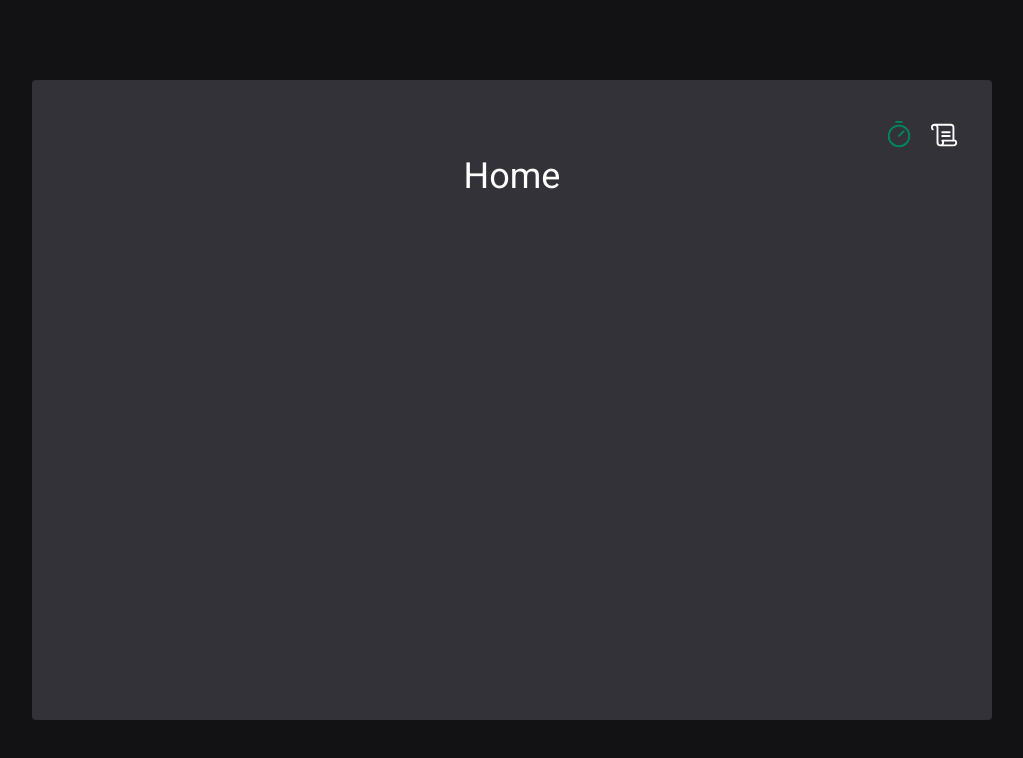
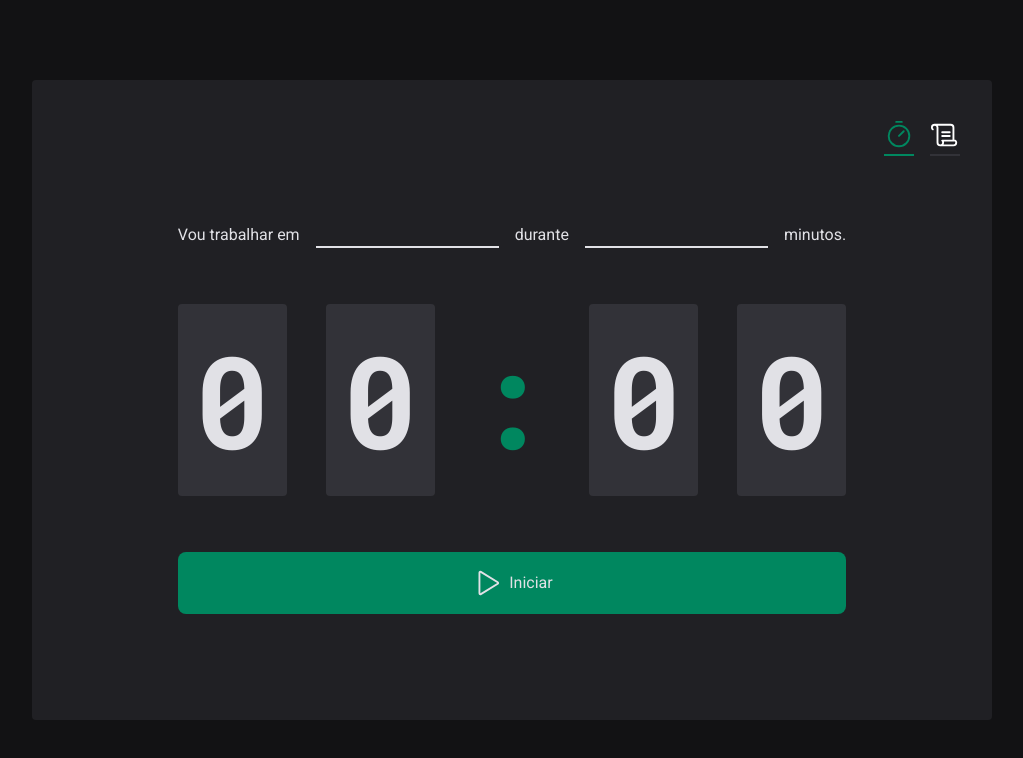
Before and after one commit to CarlosLonghi/Pomodoro, a React (Vite) app: page / in a window 1280 px wide. Shown: the top 758 px of the page, without its empty margins (128-1151 px from the left). Built offline with nearby package versions, Linux system fonts and the light colour scheme.

Commit message:
feat: create Home page

```diff
--- a/src/components/Header.tsx
+++ b/src/components/Header.tsx
@@ -1,23 +1,18 @@
 import { Timer, Scroll } from '@phosphor-icons/react'
 import { NavLink } from 'react-router-dom'
+
+const navLinkStyle =
+  'text-white border-b-2 pb-1 border-b-gray-500 hover:border-b-green-500 transition duration-200 ease-in-out outline-none focus:text-green-400'
 
 export function Header() {
   return (
     <header className="flex justify-end">
       <nav className="flex items-center gap-4">
-        <NavLink
-          title="Tempo"
-          to="/"
-          className="text-white border-b-2 pb-1 border-b-gray-500 hover:border-b-green-500 transition ease-in-out"
-        >
+        <NavLink title="Tempo" to="/" className={navLinkStyle}>
           <Timer size={30} />
         </NavLink>
 
-        <NavLink
-          title="Histórico"
-          to="history"
-          className="text-white border-b-2 pb-1 border-b-gray-500 hover:border-b-green-500 transition ease-in-out"
-        >
+        <NavLink title="Histórico" to="history" className={navLinkStyle}>
           <Scroll size={30} />
         </NavLink>
       </nav>
--- a/src/index.css
+++ b/src/index.css
@@ -4,4 +4,13 @@
 
 nav a.active {
   color: #00875F;
+  border-color: #00875F;
 }
+nav a.active:hover {
+  color: #00B37E;
+  border-color: #00B37E;
+}
+
+form input {
+  background: none;
+}
--- a/src/layouts/DefaultLayout.tsx
+++ b/src/layouts/DefaultLayout.tsx
@@ -3,8 +3,8 @@ import { Header } from '../components/Header'
 
 export function DefaultLayout() {
   return (
-    <div className="font-display h-screen flex justify-center px-40 py-20 bg-gray-700">
-      <div className="flex flex-col bg-gray-500 w-screen max-w-6xl rounded py-10 px-8">
+    <div className="font-display h-screen flex justify-center px-40 py-20 bg-gray-700 antialiased">
+      <div className="flex flex-col bg-gray-600 w-screen max-w-6xl rounded py-10 px-8">
         <Header />
 
         {/* Em Outlet é o espaço onde será inserido o conteúdo especifico de uma página */}
--- a/src/pages/Home.tsx
+++ b/src/pages/Home.tsx
@@ -1,7 +1,48 @@
+import { Play } from '@phosphor-icons/react'
+
+const spanTimerStyle =
+  'py-8 px-4 bg-gray-500 rounded overflow-hidden cursor-default'
+
 export function Home() {
   return (
-    <div>
-      <h1 className="text-4xl text-white text-center">Home</h1>
-    </div>
+    <main className="flex justify-center h-full">
+      <form className="flex flex-col gap-14 items-center justify-center">
+        <div className="text-gray-100 text-base flex gap-2 items-center flex-wrap">
+          <label htmlFor="task">Vou trabalhar em</label>
+          <input
+            className="mx-2 border-b-2 border-gray-100 outline-none focus:border-green-500"
+            type="text"
+            id="task"
+          />
+
+          <label htmlFor="minutesAmount">durante</label>
+          <input
+            className="mx-2 border-b-2 border-gray-100 outline-none focus:border-green-500"
+            type="number"
+            id="minutesAmount"
+          />
+
+          <span>minutos.</span>
+        </div>
+
+        <div className="flex items-center justify-between w-full font-timer text-gray-100 text-9xl">
+          <span className={spanTimerStyle}>0</span>
+          <span className={spanTimerStyle}>0</span>
+          <span className="text-green-500 overflow-hidden cursor-default">
+            :
+          </span>
+          <span className={spanTimerStyle}>0</span>
+          <span className={spanTimerStyle}>0</span>
+        </div>
+
+        <button
+          className="flex items-center justify-center gap-2 text-gray-100 px-8 py-4 w-full bg-green-500 rounded-lg"
+          type="submit"
+        >
+          <Play size={30} />
+          Iniciar
+        </button>
+      </form>
+    </main>
   )
 }
```
Also changed, not shown: public/logo.svg.
